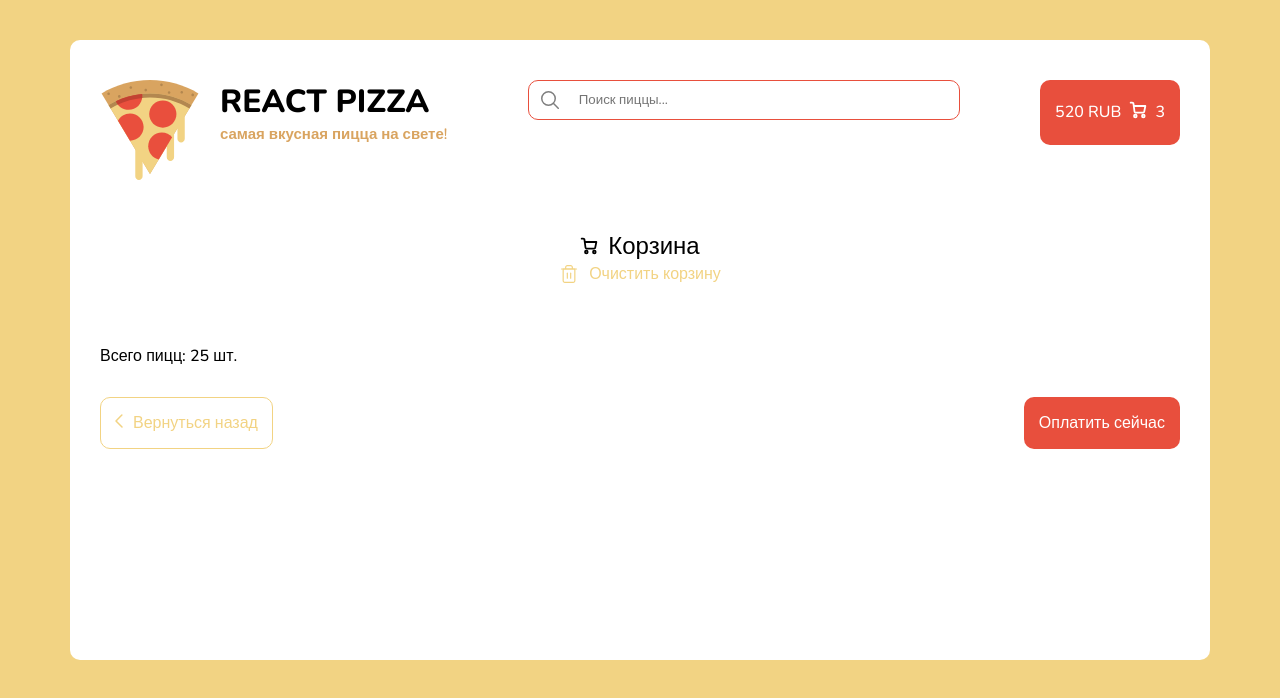
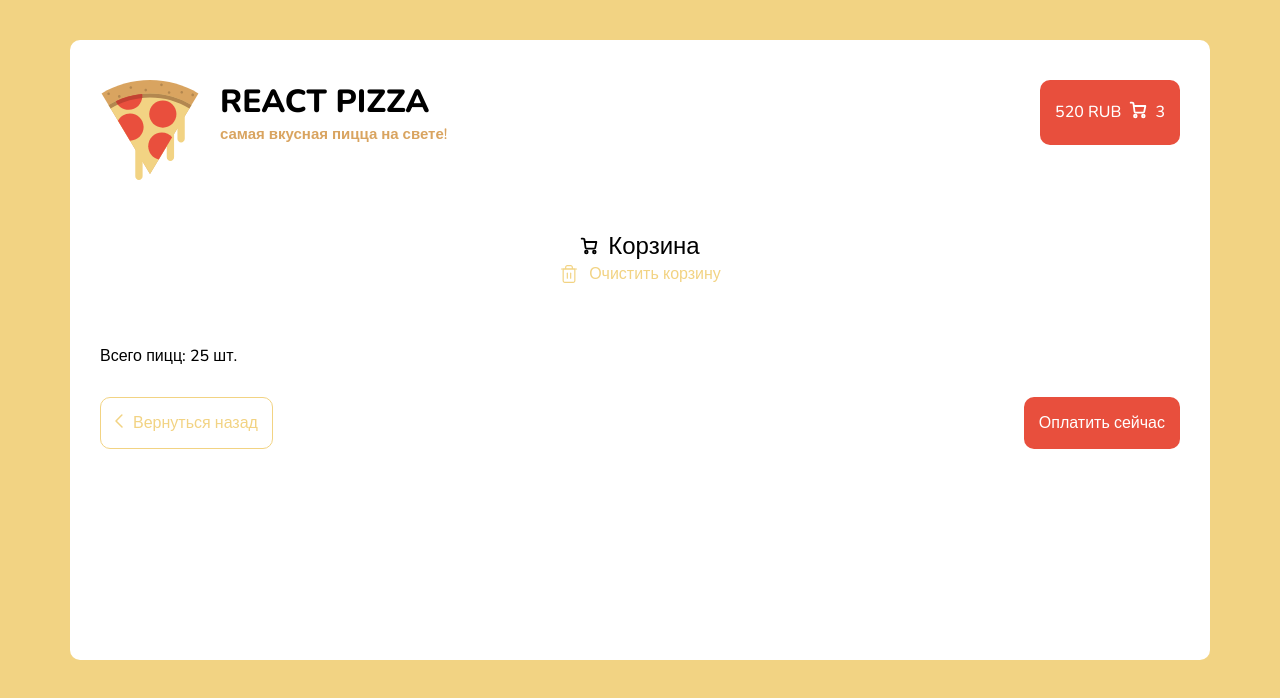
Before and after one commit to mops55554535/ReactPizza, a React (Create React App) app: page /cart in a window 1280 px wide. Shown: the top 698 px of the page. Built offline with nearby package versions, Linux system fonts and the light colour scheme.

Commit message:
bug fixing

```diff
--- a/src/Pagination/index.jsx
+++ b/src/Pagination/index.jsx
@@ -2,7 +2,7 @@ import React from 'react'
 import ReactPaginate from 'react-paginate';
 import styles from "./Pagination.module.scss"
 
-function Pagination({ currentPage, onChangePage}) {
+function Pagination({  onChangePage}) {
   return (
 
        <ReactPaginate
@@ -13,7 +13,7 @@ function Pagination({ currentPage, onChangePage}) {
         onPageChange={(e)=> onChangePage(e.selected + 1) }
         pageRangeDisplayed={4}
         pageCount={3}
-        forcePage={currentPage -1 }
+
         renderOnZeroPageCount={null}
       />
 
--- a/src/components/Categories/index.jsx
+++ b/src/components/Categories/index.jsx
@@ -1,7 +1,7 @@
 import React from "react";
 import styles from "./Categories.module.scss";
 
-function Categories({value, OnChangeCategory}) {
+function Categories({categoryId, onChangeCategory}) {
 
   const categories = [
     "Все",
@@ -20,10 +20,10 @@ function Categories({value, OnChangeCategory}) {
           <li
 
             className={`${styles.item} ${
-              value === index ? `${styles.active}` : ""
+              categoryId === index ? `${styles.active}` : ""
             }`}
             key={index}
-            onClick={() => OnChangeCategory(index)}
+            onClick={() => onChangeCategory(index)}
           >
             {categoryName}
           </li>
--- a/src/components/Header/index.jsx
+++ b/src/components/Header/index.jsx
@@ -103,7 +103,7 @@ function Header() {
         </div>
       </div>
    </Link>
-   <Search/>
+
       <div className={styles.user}>
         <Link className={styles.cardLink} to="/cart">
         <div className={styles.cost}>520 RUB</div>
--- a/src/components/Search/Search.module.scss
+++ b/src/components/Search/Search.module.scss
@@ -1,8 +1,16 @@
 @import '../../scss/variables';
-.root{
+.root {
   position: relative;
+
+  .search {
+    width: 24px;
+    height: 24px;
+    position: absolute;
+    top: 8px;
+    left: 10px;
+    opacity: 0.5;
   }
-.input{
+  input {
     width: 350px;
     border: 1px solid $red;
     display: flex;
@@ -24,15 +32,7 @@
       border-color: $redDark;
     }
   }
-.icon{
-  width: 24px;
-  height: 24px;
-  position: absolute;
-  top: 8px;
-  left: 10px;
-  opacity: 0.5;
-}
-  .clearIcon{
+  .clear {
     cursor: pointer;
     position: absolute;
     right: 12px;
@@ -44,13 +44,14 @@
       opacity: 1;
     }
 
-
+    svg {
       width: 15px;
       height: 15px;
       transform: rotate(45deg);
 
       path {
         fill: $red;
-
       }
     }
+  }
+}
--- a/src/components/Search/index.jsx
+++ b/src/components/Search/index.jsx
@@ -1,36 +1,39 @@
 import React from 'react'
-import styles from "./Search.module.scss"
+
 import { SearchContext } from '../../App'
 import debounce from 'lodash.debounce'
 
-const Search = () => {
+
+import styles from "./Search.module.scss";
+
+function Search() {
+  const [value, setValue] = React.useState("");
+  const { setSearchValue } = React.useContext(SearchContext);
   const inputRef = React.useRef();
 
-  console.log(debounce)
-  const {setSearchValue} = React.useContext(SearchContext)
-  const [value, setValue] = React.useState('')
+  const onClickClear = () => {
+    setSearchValue("");
+    setValue("");
+    inputRef.current.focus();
+  };
 
- const onClickClear= ()=>{
-  setSearchValue('')
-  setValue('')
-  inputRef.current.focus()
- }
+  const updateSearchValue = React.useCallback(
+    debounce((str) => {
+      setSearchValue(str);
+      console.log(str);
+    }, 250),
+    []
+  );
 
-const upDateSearchValue = React.useCallback(
-  debounce((str) =>{
-    setSearchValue(str)
-    }, 1000), []
-)
-
-const onChangeInput = (e) =>{
-  setValue(e.target.value)
-  upDateSearchValue(e.target.valu)
-}
+  const onChangeInput = (event) => {
+    setValue(event.target.value);
+    updateSearchValue(event.target.value);
+  };
 
   return (
     <div className={styles.root}>
-     <svg
-     className={styles.icon}
+      <div className={styles.search}>
+        <svg
           enableBackground="new 0 0 32 32"
           id="EditableLine"
           version="1.1"
@@ -63,24 +66,33 @@ const onChangeInput = (e) =>{
             y2="20.366"
           ></line>
         </svg>
-    <input onChange={onChangeInput}
-      ref={inputRef}
-     value={value}
-      className= {styles.input}
-      placeholder='Поиск пиццы...' />
+      </div>
+
+      <input
+        ref={inputRef}
+        type="search"
+        placeholder="Поиск пиццы..."
+        onChange={onChangeInput}
+        value={value}
+      />
       {value && (
-         <svg onClick= { onClickClear}
-          className={styles.clearIcon}
+        <button
+          className={styles.clear}
+          title="Очистить"
+          onClick={onClickClear}
+        >
+          <svg
             viewBox="0 0 10 10"
-
+            fill="none"
             xmlns="http://www.w3.org/2000/svg"
           >
             <path d="M5.92001 3.84V5.76V8.64C5.92001 9.17016 5.49017 9.6 4.96001 9.6C4.42985 9.6 4.00001 9.17016 4.00001 8.64L4 5.76L4.00001 3.84V0.96C4.00001 0.42984 4.42985 0 4.96001 0C5.49017 0 5.92001 0.42984 5.92001 0.96V3.84Z" />
             <path d="M5.75998 5.92001L3.83998 5.92001L0.959977 5.92001C0.429817 5.92001 -2.29533e-05 5.49017 -2.29301e-05 4.96001C-2.2907e-05 4.42985 0.429817 4.00001 0.959977 4.00001L3.83998 4L5.75998 4.00001L8.63998 4.00001C9.17014 4.00001 9.59998 4.42985 9.59998 4.96001C9.59998 5.49017 9.17014 5.92001 8.63998 5.92001L5.75998 5.92001Z" />
           </svg>
+        </button>
       )}
     </div>
-      )
+  );
 }
 
-export default Search
+export default Search;
--- a/src/pages/Home.jsx
+++ b/src/pages/Home.jsx
@@ -5,17 +5,19 @@ import PizzaBlock from "../components/PizzaBlock";
 import Skeleton from "../components/PizzaBlock/Skeleton";
 import axios  from "axios";
 
+import Search from "../components/Search";
 import styles from "./Home.module.scss";
+
 import Pagination from "../Pagination";
 import { SearchContext } from "../App";
 
 import {useSelector, useDispatch} from "react-redux"
 import { setCategoryId } from "../Redux/slices/filterSlice";
 
-import { setCurrentPage } from "../Redux/slices/filterSlice";
 const Home = () => {
-  const { categoryId, sort, currentPage} = useSelector((state) => state.filter)
+  const { categoryId, sort} = useSelector((state) => state.filter)
 
+   const [currentPage,setCurrentPage] = React.useState(1);
 
   const {searchValue } = React.useContext(SearchContext)
 
@@ -41,7 +43,7 @@ React.useEffect(() =>{
   axios.get(`https://6629232654afcabd07385199.mockapi.io/Items?page=${currentPage}&limit=4&${category}&sortBy=${sortBy}&order=${order}${search}`
   ).then((res) =>{
       setItems(res.data)
-      console.log(res.data)
+
       setLoading(false)
     })
 
@@ -49,8 +51,8 @@ React.useEffect(() =>{
 }, [categoryId, sort.sortProperty, searchValue, currentPage])
 
 const pizzas = items.map((obj) => <PizzaBlock key={obj.id} {...obj} />)
-const OnChangeCategory = (id)=>{
-  console.log(id)
+const onChangeCategory = (id)=>{
+
   dispatch(setCategoryId(id))
 }
 
@@ -61,13 +63,17 @@ const skeletons =  [...new Array(4)].map((_, index) => <Skeleton key={index} />)
   return (
     <div>
          <div className={styles.layout1}>
-          <Categories value ={categoryId} OnChangeCategory={OnChangeCategory} />
+          <Categories
+          categoryId={categoryId}
+          onChangeCategory={(id) => onChangeCategory(id)}
+/>
           <Sort />
+          <Search/>
         </div>
         <div className="layout2">
           { loading ? skeletons : pizzas }
         </div>
-       <Pagination currentPage={currentPage} onChangePage ={onChangePage} />
+       <Pagination onChangePage={(number) => setCurrentPage(number)} />
 
     </div>
   )
```
Lines whose indentation alone changed are shown as unchanged.
